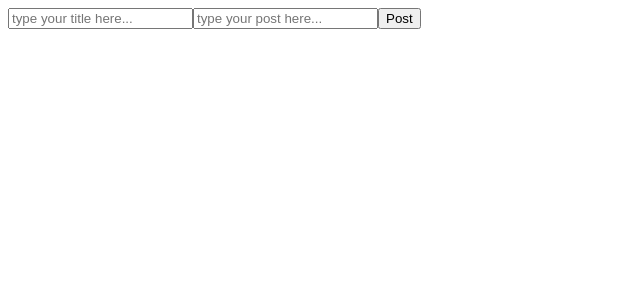
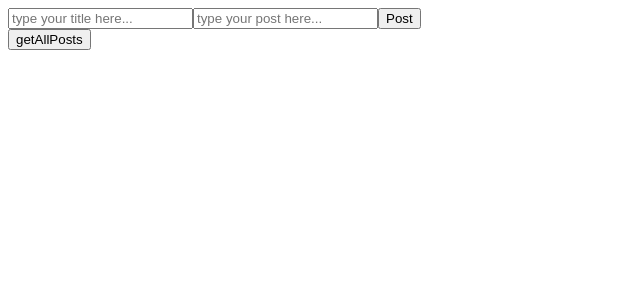
Before and after one commit to Jmartimus/Diaryapp, a React (Create React App) app in the folder client/: page / in a window 1280 px wide. Shown: the top 300 px of the page, without its empty margins (0-640 px from the left). Built offline with nearby package versions, Linux system fonts and the light colour scheme.

Commit message:
getAllPosts button

```diff
--- a/client/src/App.tsx
+++ b/client/src/App.tsx
@@ -1,10 +1,14 @@
 import React from 'react';
 import { Posts } from './profilepage/posts';
+import { Search } from './profilepage/search';
 import './App.scss';
 
 function App() {
   return (
+    <div>
     <Posts />
+    <Search />
+    </div>
   );
 }
 
--- a/client/src/profilepage/posts.tsx
+++ b/client/src/profilepage/posts.tsx
@@ -1,13 +1,22 @@
 import React, { useState } from 'react';
 import axios from 'axios';
 
+interface outPostFormat {
+  title: string,
+  body: string,
+}
+
+//create a function to delete and edit posts here
+//write out backend for delete and edit functions
+//potentially use redux to get the api calls out of these components
+
 export const Posts = () => {
-  const [newPost, setNewPost] = useState({
+  const [newPost, setNewPost] = useState<outPostFormat>({
     title: '',
     body: '',
   });
 
- const post = async () => {
+ const createPost = async () => {
    await axios.post(
      'http://localhost:8080/posts',
      { title: newPost.title, body: newPost.body },
@@ -29,7 +38,7 @@ export const Posts = () => {
         type="text"
         onChange={(e) => setNewPost({title: newPost.title, body: e.target.value})}
       ></input>
-      <button onClick={() => post()}>Post</button>
+      <button onClick={() => createPost()}>Post</button>
     </div>
   );
 };
--- a/client/src/profilepage/search.tsx
+++ b/client/src/profilepage/search.tsx
@@ -1,5 +1,33 @@
-import React from 'react';
+import React, { useState } from 'react';
+import axios from 'axios';
 
-export const search = () => {
-  return <div>searching...</div>
+interface incPostFormat {
+  title: string;
+  body: string;
+  date: string;
 }
+
+export const Search = () => {
+  const [posts, setPosts] = useState<incPostFormat[]>([]);
+  const getPosts = async () => {
+    const response = await axios.get('http://localhost:8080/posts/All', {
+      withCredentials: true,
+    });
+    setPosts(response.data);
+  };
+
+  return (
+    <div>
+      <button onClick={() => getPosts()}>getAllPosts</button>
+      <div>
+        {posts.map((post, i) => (
+          <div>
+            <h4 key={i}>{post.title}</h4>
+            <h4>{post.body}</h4>
+            <h4>{post.date}</h4>
+          </div>
+        ))}
+      </div>
+    </div>
+  );
+};
```
